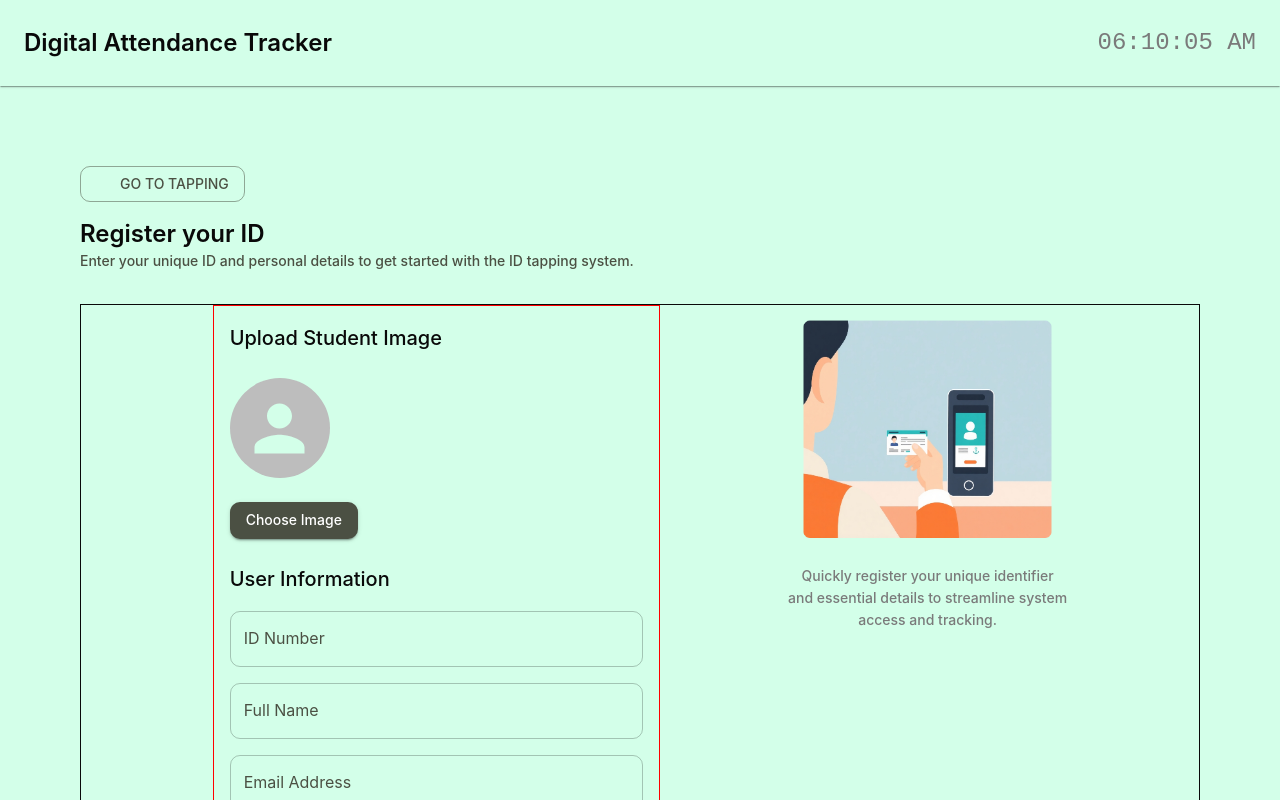
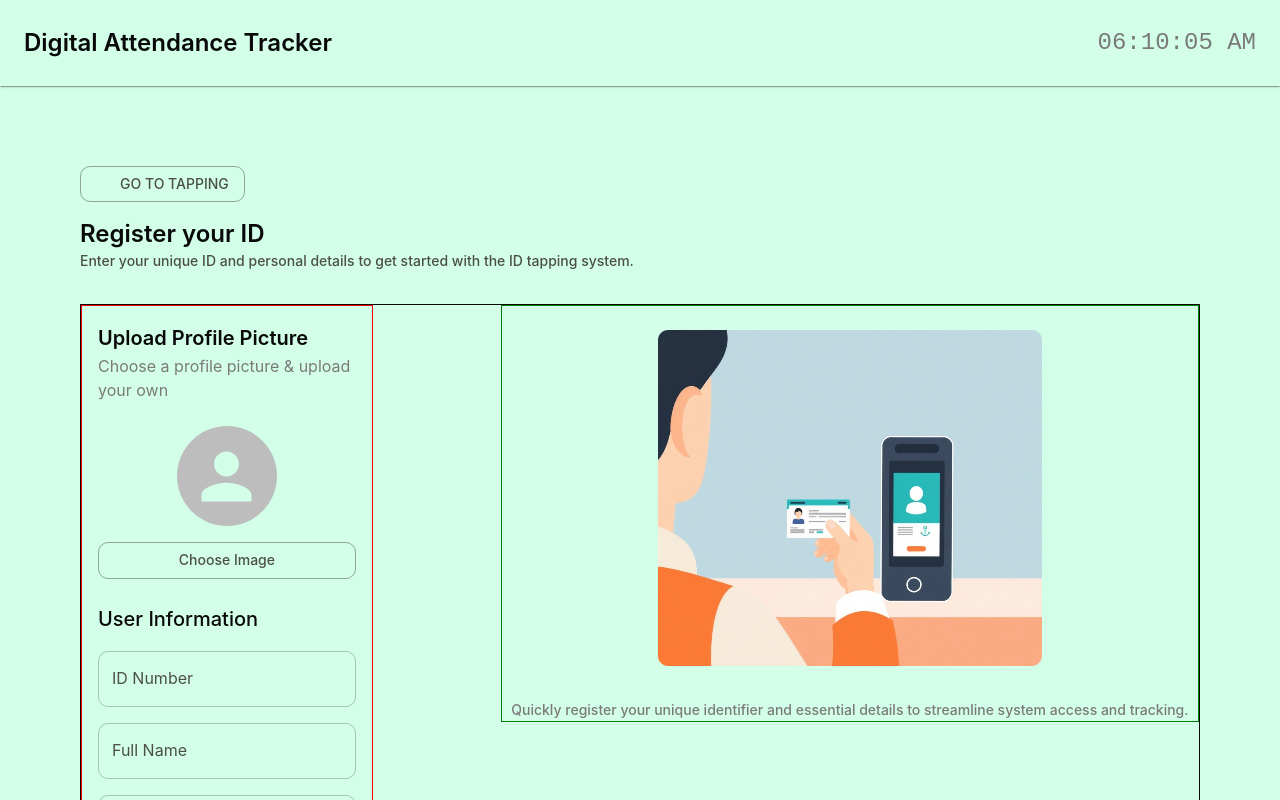
Before and after one commit to esamp001/id_tapping_system, a React (Create React App) app: page /register in a window 1280 px wide. Shown: the top 800 px of the page. Built offline with nearby package versions, Linux system fonts and the light colour scheme; some icons are missing.

Commit message:
Auto commit: 11/3/2025, 9:10:00 AM

```diff
--- a/src/pages/Register.js
+++ b/src/pages/Register.js
@@ -69,6 +69,8 @@ const Register = () => {
                         justifyContent: 'center',
                         alignItems: 'flex-start',
                         gap: 6,
+                        justifyContent: 'flex-start',
+                        alignItems: 'flex-start',
                         border: '1px solid'
                     }}
                 >
@@ -77,16 +79,20 @@ const Register = () => {
                         sx={{
                             display: 'flex',
                             flexDirection: 'column',
-                            alignItems: 'flex-start',  // 👈 was 'center'
-                            justifyContent: 'flex-start', // 👈 ensures content starts at the top
+                            alignItems: 'flex-start',  // was 'center'
+                            justifyContent: 'flex-start', // ensures content starts at the top
                             width: { xs: '100%', md: '40%' },
                             gap: 3,
                             border: '1px solid red',
                             p: 2, // optional: adds padding inside
                         }}
                     >
-                        <Typography variant="h6">Upload Student Image</Typography>
+                        <Box>
+                            <Typography variant="h6" sx={{ fontWeight: 600 }}>Upload Profile Picture</Typography>
+                            <Typography variant="subtitle3">Choose a profile picture & upload your own</Typography>
+                        </Box>
 
+                        <Box sx={{ display: 'flex', flexDirection: 'column', justifyContent: 'center', alignItems: 'center', width: '100%', gap :2}}>
                             <Avatar
                                 src={preview}
                                 alt="Avatar Preview"
@@ -94,9 +100,9 @@ const Register = () => {
                             />
 
                             <Button
-                            variant="contained"
+                                variant="outlined"
                                 component="label"
-                            sx={{ textTransform: "none" }}
+                                sx={{ textTransform: "none", width: '100%' }}
                             >
                                 Choose Image
                                 <input
@@ -106,6 +112,7 @@ const Register = () => {
                                     onChange={handleImageChange}
                                 />
                             </Button>
+                        </Box>
 
                         {/* User Info */}
                         <Box sx={{ display: 'flex', flexDirection: 'column', width: '100%', gap: 2 }}>
@@ -165,10 +172,11 @@ const Register = () => {
                             display: 'flex',
                             flexDirection: 'column',
                             alignItems: 'center',
-                            width: { xs: '100%', md: '25%' },
+                            width: '100%',
                             textAlign: 'center',
                             gap: 2,
-                            ml: 10
+                            ml: 10,
+                            border: '1px solid green'
                         }}
                     >
                         <img
```
Lines whose indentation alone changed are shown as unchanged.
